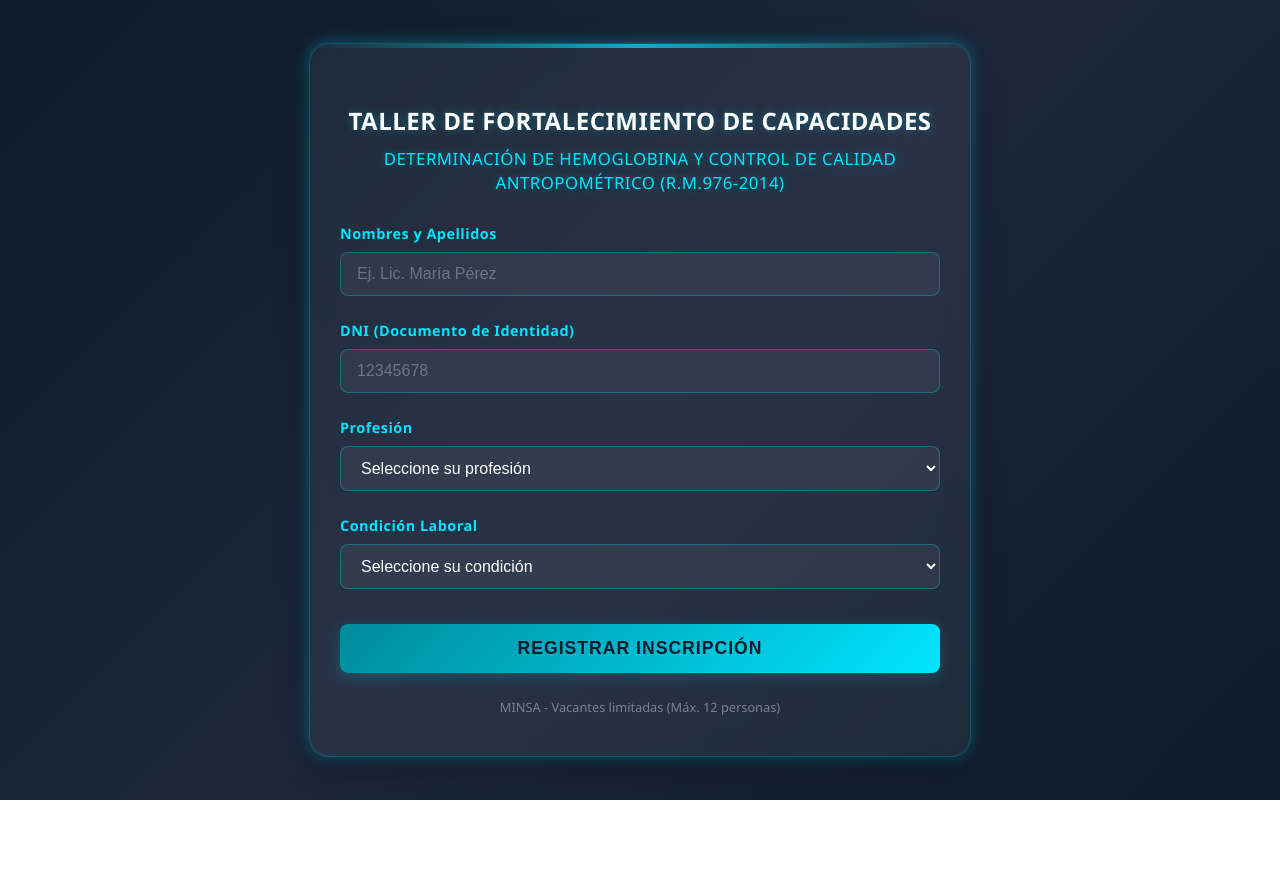
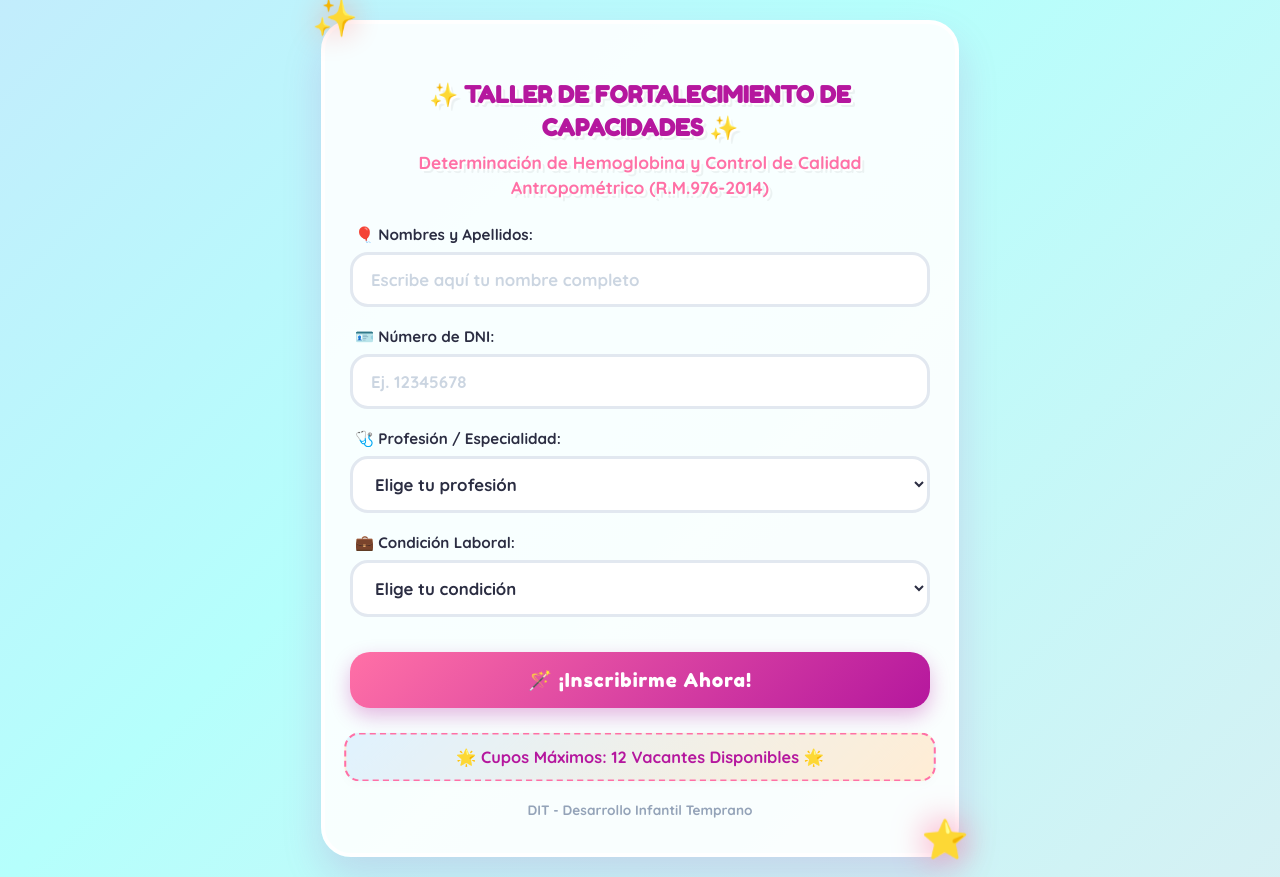
Before and after one commit to DesarrolloInfantilTemprano-DIT/curso, a plain HTML site: page index.html in a window 1280 px wide. Before the commit the page ends 800 px from the top, so only its background shows below. Drawn offline with Linux system fonts and the light colour scheme.

Commit message:
Update index.html

```diff
--- a/index.html
+++ b/index.html
@@ -3,22 +3,25 @@
 <head>
     <meta charset="UTF-8">
     <meta name="viewport" content="width=device-width, initial-scale=1.0">
-    <title>Inscripción - Taller de Fortalecimiento</title>
+    <title>Inscripción Mágica - Taller de Fortalecimiento</title>
+    <!-- Fuente amigable y redondeada ideal para temas infantiles -->
+    <link href="https://fonts.googleapis.com/css2?family=Fredoka+One&family=Quicksand:wght@500;700&display=swap" rel="stylesheet">
     <style>
         :root {
-            --primary: #00e5ff;
-            --secondary: #008b9b;
-            --bg-gradient: linear-gradient(135deg, #0d1b2a 0%, #1b263b 50%, #0d1b2a 100%);
-            --card-bg: rgba(255, 255, 255, 0.06);
-            --text-color: #e0e1dd;
-            --neon-glow: 0 0 15px rgba(0, 229, 255, 0.4);
-            --warning: #ff3366;
+            --magic-pink: #ff70a6;
+            --magic-purple: #b5179e;
+            --magic-cyan: #4cc9f0;
+            --magic-yellow: #ffee32;
+            --text-dark: #2b2d42;
+            --card-bg: rgba(255, 255, 255, 0.9);
         }
 
         body {
-            font-family: 'Segoe UI', Roboto, Helvetica, Arial, sans-serif;
-            background: var(--bg-gradient);
-            color: var(--text-color);
+            font-family: 'Quicksand', sans-serif;
+            /* Fondo infantil con colores pastel mágicos */
+            background: linear-gradient(-45deg, #ffdee9, #b5fffc, #e0c3fc, #fff9a6);
+            background-size: 400% 400%;
+            animation: cloudMovement 15s ease infinite;
             margin: 0;
             padding: 20px;
             min-height: 100vh;
@@ -26,271 +29,301 @@
             justify-content: center;
             align-items: center;
             box-sizing: border-box;
+            overflow-x: hidden;
+        }
+
+        /* Animación del fondo mágico de nubes */
+        @keyframes cloudMovement {
+            0% { background-position: 0% 50%; }
+            50% { background-position: 100% 50%; }
+            100% { background-position: 0% 50%; }
         }
 
         .container {
             width: 100%;
-            max-width: 600px;
+            max-width: 580px;
             background: var(--card-bg);
-            backdrop-filter: blur(12px);
-            -webkit-backdrop-filter: blur(12px);
-            padding: 40px 30px;
-            border-radius: 20px;
-            border: 1px solid rgba(0, 229, 255, 0.2);
-            box-shadow: 0 8px 32px 0 rgba(0, 0, 0, 0.37), var(--neon-glow);
-            transition: all 0.5s ease-in-out;
+            border-radius: 30px;
+            padding: 35px 25px;
+            box-shadow: 0 20px 40px rgba(181, 23, 158, 0.15);
+            border: 4px solid #ffffff;
             position: relative;
-            overflow: hidden;
+            transition: all 0.4s ease;
         }
 
+        /* Chispas y estrellas mágicas decorativas */
         .container::before {
-            content: '';
+            content: '✨';
             position: absolute;
-            top: 0;
-            left: 0;
-            width: 100%;
-            height: 4px;
-            background: linear-gradient(90deg, transparent, var(--primary), transparent);
-            animation: pulseGlow 3s infinite;
+            top: -20px;
+            left: -10px;
+            font-size: 2rem;
+            animation: magicFloat 3s ease-in-out infinite;
         }
 
-        @keyframes pulseGlow {
-            0% { opacity: 0.5; }
-            50% { opacity: 1; }
-            100% { opacity: 0.5; }
+        .container::after {
+            content: '⭐';
+            position: absolute;
+            bottom: -15px;
+            right: -10px;
+            font-size: 2rem;
+            animation: magicFloat 3.5s ease-in-out infinite reverse;
+        }
+
+        @keyframes magicFloat {
+            0% { transform: translateY(0) scale(1); filter: drop-shadow(0 0 5px var(--magic-yellow)); }
+            50% { transform: translateY(-10px) scale(1.2); filter: drop-shadow(0 0 15px var(--magic-pink)); }
+            100% { transform: translateY(0) scale(1); filter: drop-shadow(0 0 5px var(--magic-yellow)); }
         }
 
         h2 {
-            color: #ffffff;
-            font-size: 1.5em;
+            font-family: 'Fredoka One', cursive;
+            color: var(--magic-purple);
+            font-size: 1.45em;
             text-align: center;
             line-height: 1.4;
-            margin-bottom: 30px;
-            font-weight: 600;
-            text-shadow: 0 0 10px rgba(0, 229, 255, 0.3);
-            letter-spacing: 0.5px;
+            margin-bottom: 25px;
+            text-shadow: 2px 2px 0px #ffffff, 4px 4px 0px rgba(0,0,0,0.05);
         }
 
         h2 small {
             display: block;
-            font-size: 0.7em;
-            color: var(--primary);
-            margin-top: 10px;
-            font-weight: 400;
-            text-transform: uppercase;
+            font-family: 'Quicksand', sans-serif;
+            font-size: 0.75em;
+            color: var(--magic-pink);
+            margin-top: 8px;
+            font-weight: 700;
         }
 
         .form-group {
-            margin-bottom: 25px;
-            position: relative;
+            margin-bottom: 20px;
         }
 
         label {
             display: block;
-            margin-bottom: 9px;
-            font-size: 0.9em;
-            font-weight: 600;
-            color: var(--primary);
-            letter-spacing: 0.5px;
+            margin-bottom: 8px;
+            font-weight: 700;
+            color: var(--text-dark);
+            font-size: 0.95em;
+            padding-left: 5px;
         }
 
         input[type="text"], select {
             width: 100%;
-            padding: 12px 16px;
-            background: rgba(255, 255, 255, 0.05);
-            border: 1px solid rgba(0, 229, 255, 0.3);
-            border-radius: 8px;
+            padding: 14px 18px;
+            background: #ffffff;
+            border: 3px solid #e2e8f0;
+            border-radius: 18px;
             box-sizing: border-box;
-            font-size: 1em;
-            color: #fff;
+            font-size: 1.05em;
+            color: var(--text-dark);
+            font-family: 'Quicksand', sans-serif;
+            font-weight: 700;
             transition: all 0.3s ease;
         }
 
         input[type="text"]::placeholder {
-            color: rgba(255, 255, 255, 0.3);
-        }
-
-        select option {
-            background-color: #1b263b;
-            color: #fff;
+            color: #cbd5e1;
         }
 
         input[type="text"]:focus, select:focus {
-            border-color: var(--primary);
-            box-shadow: var(--neon-glow);
+            border-color: var(--magic-cyan);
+            box-shadow: 0 0 0 4px rgba(76, 201, 240, 0.2);
             outline: none;
-            background: rgba(255, 255, 255, 0.08);
         }
 
+        /* Botón estilo Varita Mágica */
         button {
             width: 100%;
-            background: linear-gradient(135deg, var(--secondary) 0%, var(--primary) 100%);
-            color: #0d1b2a;
-            padding: 14px;
+            background: linear-gradient(135deg, var(--magic-pink) 0%, var(--magic-purple) 100%);
+            color: white;
+            padding: 16px;
             border: none;
-            border-radius: 8px;
-            font-size: 1.1em;
+            border-radius: 20px;
+            font-family: 'Fredoka One', cursive;
+            font-size: 1.2em;
             cursor: pointer;
-            font-weight: 700;
-            text-transform: uppercase;
             letter-spacing: 1px;
-            transition: transform 0.2s, box-shadow 0.3s;
-            box-shadow: 0 4px 15px rgba(0, 229, 255, 0.2);
-            margin-top: 10px;
+            box-shadow: 0 8px 20px rgba(181, 23, 158, 0.3);
+            transition: all 0.3s ease;
+            margin-top: 15px;
         }
 
         button:hover {
-            transform: translateY(-2px);
-            box-shadow: 0 6px 20px rgba(0, 229, 255, 0.4), var(--neon-glow);
+            transform: scale(1.03);
+            box-shadow: 0 12px 25px rgba(255, 112, 166, 0.4);
+            filter: brightness(1.05);
         }
 
+        button:active {
+            transform: scale(0.98);
+        }
+
+        /* Barra de cupos dinámicos inferior */
+        .bottom-counter-box {
+            background: linear-gradient(135deg, #e0f2fe 0%, #ffedd5 100%);
+            border: 2px dashed var(--magic-pink);
+            border-radius: 15px;
+            padding: 12px;
+            margin-top: 25px;
+            text-align: center;
+            font-weight: 700;
+            color: var(--magic-purple);
+            box-shadow: 0 4px 10px rgba(0,0,0,0.02);
+            animation: pulseCounter 2s infinite;
+        }
+
+        @keyframes pulseCounter {
+            0% { transform: scale(1); }
+            50% { transform: scale(1.02); }
+            100% { transform: scale(1); }
+        }
+
+        /* Vistas de carga y éxito */
         .loading, .success-message, .error-message {
             display: none;
             text-align: center;
-            padding: 20px 0;
+            padding: 20px 5px;
         }
 
         .success-message h3 {
-            color: var(--primary);
-            font-size: 1.8em;
+            font-family: 'Fredoka One', cursive;
+            color: #2a9d8f;
+            font-size: 2em;
             margin-bottom: 15px;
-            text-shadow: var(--neon-glow);
         }
 
         .error-message h3 {
-            color: var(--warning);
-            font-size: 1.8em;
+            font-family: 'Fredoka One', cursive;
+            color: var(--magic-pink);
+            font-size: 2em;
             margin-bottom: 15px;
-            text-shadow: 0 0 10px rgba(255, 51, 102, 0.4);
         }
 
-        .counter-badge {
-            display: inline-block;
-            background: rgba(0, 229, 255, 0.15);
-            color: #fff;
-            padding: 8px 16px;
+        .magic-card {
+            background: #ffffff;
+            border: 3px solid var(--magic-cyan);
             border-radius: 20px;
-            font-weight: bold;
-            font-size: 1em;
-            border: 1px solid var(--primary);
-            box-shadow: var(--neon-glow);
-            margin: 10px 0 20px 0;
+            padding: 25px 20px;
+            margin-top: 20px;
+            box-shadow: 0 10px 25px rgba(76, 201, 240, 0.15);
         }
 
-        .event-card {
-            background: rgba(0, 229, 255, 0.08);
-            border: 1px dashed var(--primary);
-            border-radius: 12px;
-            padding: 20px;
-            margin-top: 25px;
-            box-shadow: inset 0 0 10px rgba(0, 229, 255, 0.1);
+        .magic-card p {
+            margin: 12px 0;
+            font-size: 1.15em;
+            color: var(--text-dark);
         }
 
-        .event-card p {
-            margin: 10px 0;
-            font-size: 1.1em;
-            line-height: 1.5;
+        /* Chispas animadas de carga */
+        .magic-spinner {
+            font-size: 3rem;
+            animation: spinMagic 1.5s linear infinite;
+            display: inline-block;
+            margin-bottom: 15px;
         }
 
-        .spinner {
-            border: 4px solid rgba(255, 255, 255, 0.1);
-            width: 50px;
-            height: 50px;
-            border-radius: 50%;
-            border-left-color: var(--primary);
-            animation: spin 1s linear infinite;
-            margin: 0 auto 20px auto;
-            box-shadow: var(--neon-glow);
-        }
-
-        @keyframes spin {
-            0% { transform: rotate(0deg); }
-            100% { transform: rotate(360deg); }
+        @keyframes spinMagic {
+            0% { transform: rotate(0deg) scale(1); }
+            50% { transform: rotate(180deg) scale(1.3); }
+            100% { transform: rotate(360deg) scale(1); }
         }
 
         .footer-note {
-            font-size: 0.8em;
-            color: rgba(255, 255, 255, 0.4);
+            font-size: 0.85em;
+            color: #94a3b8;
             text-align: center;
-            margin-top: 25px;
+            margin-top: 20px;
+            font-weight: 700;
         }
     </style>
 </head>
 <body>
 
 <div class="container" id="formContainer">
+    <!-- Formulario Principal -->
     <div id="formBlock">
         <h2>
-            TALLER DE FORTALECIMIENTO DE CAPACIDADES
+            ✨ TALLER DE FORTALECIMIENTO DE CAPACIDADES ✨
             <small>Determinación de Hemoglobina y Control de Calidad Antropométrico (R.M.976-2014)</small>
         </h2>
 
         <form id="registrationForm">
             <div class="form-group">
-                <label for="nombre">Nombres y Apellidos</label>
-                <input type="text" id="nombre" name="nombre" required placeholder="Ej. Lic. María Pérez">
+                <label for="nombre">🎈 Nombres y Apellidos:</label>
+                <input type="text" id="nombre" name="nombre" required placeholder="Escribe aquí tu nombre completo">
             </div>
 
             <div class="form-group">
-                <label for="dni">DNI (Documento de Identidad)</label>
-                <input type="text" id="dni" name="dni" pattern="[0-9]{8}" maxlength="8" inputmode="numeric" title="El DNI debe tener exactamente 8 dígitos numéricos" required placeholder="12345678">
+                <label for="dni">🪪 Número de DNI:</label>
+                <input type="text" id="dni" name="dni" pattern="[0-9]{8}" maxlength="8" inputmode="numeric" title="El DNI debe tener 8 números" required placeholder="Ej. 12345678">
             </div>
 
             <div class="form-group">
-                <label for="profesion">Profesión</label>
+                <label for="profesion">🩺 Profesión / Especialidad:</label>
                 <select id="profesion" name="profesion" required>
-                    <option value="" disabled selected>Seleccione su profesión</option>
+                    <option value="" disabled selected>Elige tu profesión</option>
                     <option value="LIC. ENFERMERÍA">LIC. ENFERMERÍA</option>
                     <option value="LIC. NUTRICION">LIC. NUTRICION</option>
                 </select>
             </div>
 
             <div class="form-group">
-                <label for="condicion">Condición Laboral</label>
+                <label for="condicion">💼 Condición Laboral:</label>
                 <select id="condicion" name="condicion" required>
-                    <option value="" disabled selected>Seleccione su condición</option>
+                    <option value="" disabled selected>Elige tu condición</option>
                     <option value="CAS">CAS</option>
                     <option value="276">276</option>
                     <option value="SERUM">SERUM</option>
                 </select>
             </div>
 
-            <button type="submit" id="submitBtn">Registrar Inscripción</button>
+            <button type="submit" id="submitBtn">🪄 ¡Inscribirme Ahora!</button>
         </form>
-        <div class="footer-note">MINSA - Vacantes limitadas (Máx. 12 personas)</div>
+
+        <!-- INDICADOR DE CUPOS EN LA PARTE INFERIOR DEL MOMENTO -->
+        <div class="bottom-counter-box" id="liveCounterBottom">
+            🌟 Cupos Máximos: 12 Vacantes Disponibles 🌟
+        </div>
+
+        <div class="footer-note">DIT - Desarrollo Infantil Temprano</div>
     </div>
 
+    <!-- Bloque de Carga Mágica -->
     <div id="loadingBlock" class="loading">
-        <div class="spinner"></div>
-        <p>Verificando disponibilidad de cupos y procesando registro...</p>
+        <div class="magic-spinner">🔮</div>
+        <p style="font-size: 1.2em; font-weight: 700; color: var(--magic-purple);">Guardando tus datos con magia... ¡Espera un poquito!</p>
     </div>
 
+    <!-- Mensaje de Éxito Final -->
     <div id="successBlock" class="success-message">
-        <h3>¡Registro Exitoso!</h3>
-        <p>Tu información ha sido almacenada correctamente en el sistema.</p>
+        <h3>🎉 ¡Inscripción Mágica Exitosa! 🎉</h3>
+        <p style="font-weight: 700; color: #4a5568;">¡Felicidades! Tus datos ya están guardados en nuestra nube.</p>
 
-        <div class="counter-badge" id="cuposAlerta">¡Quedan vacantes disponibles!</div>
+        <div class="magic-card">
+            <p style="color: var(--magic-purple); font-weight: bold; font-size: 1.3em;">📅 ¡Guarda la Fecha!</p>
+            <hr style="border: 0; height: 2px; background: linear-gradient(90deg, transparent, var(--magic-pink), transparent); margin: 15px 0;">
+            <p><strong>Día del Taller:</strong> 14 de Julio</p>
+            <p><strong>Horario Especial:</strong> Desde las 8:00 AM hasta las 5:00 PM</p>
+            <p style="font-size: 0.95em; color: var(--magic-pink); font-weight: 700; margin-top: 15px;">🌟 ¡Te esperamos con mucha energía para aprender juntos! 🌟</p>
+        </div>
 
-        <div class="event-card">
-            <p style="color: #ffffff; font-weight: bold; font-size: 1.2em; text-transform: uppercase;">📅 Datos de la Capacitación</p>
-            <hr style="border: 0; height: 1px; background: rgba(0, 229, 255, 0.3); margin: 15px 0;">
-            <p><strong>Fecha:</strong> 14 de Julio</p>
-            <p><strong>Horario:</strong> 8:00 AM hasta 5:00 PM</p>
-            <p style="font-size: 0.9em; color: var(--primary); margin-top: 15px;">¡Agradecemos su puntual participación en este fortalecimiento profesional!</p>
-        </div>
+        <!-- Mensaje dinámico inferior que se actualiza al terminar -->
+        <div class="bottom-counter-box" id="successCounterBottom" style="margin-top:20px;"></div>
     </div>
 
+    <!-- Mensaje de Sala Llena -->
     <div id="errorBlock" class="error-message">
-        <h3>¡Inscripciones Cerradas!</h3>
-        <p>Lo sentimos mucho. El taller ha alcanzado su límite máximo de 12 profesionales inscritos.</p>
-        <div class="event-card" style="border-color: var(--warning); background: rgba(255, 51, 102, 0.05);">
-            <p style="color: var(--warning);">🛑 Ya no quedan cupos disponibles para esta fecha.</p>
+        <h3>🛑 ¡Oh no, Cupos Llenos! 🛑</h3>
+        <p style="font-weight: 700;">El límite mágico de 12 profesionales ya se ha completado por completo.</p>
+        <div class="magic-card" style="border-color: var(--magic-pink);">
+            <p style="color: var(--magic-pink); font-weight: 700;">Lo sentimos, ya no quedan más vacantes disponibles para este taller.</p>
         </div>
     </div>
 </div>
 
 <script>
-    // URL Actualizada provista por el usuario
+    // URL provista por el usuario
     const scriptURL = 'https://script.google.com/macros/s/AKfycbyAnbyhEqSApz_yxFHyjMiFnv02mPm_B5jtBR4Bjqt2iigJ1S57Ote-3ZU35TNYs6MWNw/exec';
 
     const form = document.getElementById('registrationForm');
@@ -298,9 +331,10 @@
     const loadingBlock = document.getElementById('loadingBlock');
     const successBlock = document.getElementById('successBlock');
     const errorBlock = document.getElementById('errorBlock');
-    const cuposAlerta = document.getElementById('cuposAlerta');
+    const liveCounterBottom = document.getElementById('liveCounterBottom');
+    const successCounterBottom = document.getElementById('successCounterBottom');
 
-    // Filtro para impedir que se escriban letras en el campo DNI
+    // Filtro para impedir que escriban letras en el DNI
     document.getElementById('dni').addEventListener('input', function (e) {
         this.value = this.value.replace(/[^0-9]/g, '');
     });
@@ -317,20 +351,20 @@
                 loadingBlock.style.display = 'none';
 
                 if (data.result === 'success') {
-                    // Muestra cuántos cupos quedan dinámicamente
-                    cuposAlerta.innerText = `🚨 ATENCIÓN: Solo quedan ${data.cuposRestantes} cupos disponibles`;
+                    // Actualiza el cartel inferior con la magia de los cupos que van quedando
+                    const msg = `✨ ¡Inscripción registrada! Aún quedan ${data.cuposRestantes} cupos disponibles ✨`;
+                    successCounterBottom.innerText = msg;
                     successBlock.style.display = 'block';
                 } else if (data.result === 'full') {
-                    // Bloqueo si ya se registraron 12 personas
                     errorBlock.style.display = 'block';
                 } else {
-                    alert('Error en el registro: ' + data.error);
+                    alert('Error: ' + data.error);
                     formBlock.style.display = 'block';
                 }
             })
             .catch(error => {
                 console.error('Error!', error.message);
-                alert('Inconveniente de conexión de red. Por favor, inténtelo de nuevo.');
+                alert('¡Ups! Hubo un problema de señal mágica. Inténtalo otra vez.');
                 loadingBlock.style.display = 'none';
                 formBlock.style.display = 'block';
             });
```
